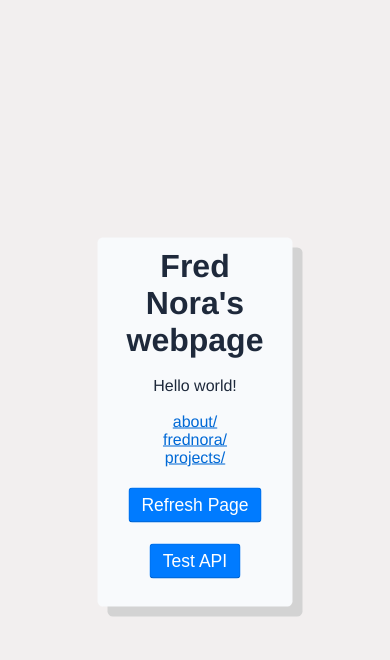
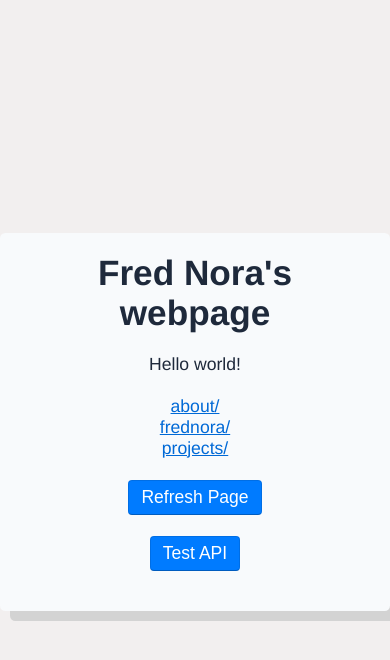
Before and after one commit to frednora/frednora.github.io, a PHP site: page /index.php in a window 390 px wide. Shown: the top 660 px of the page. Run offline with PHP 8.4, Linux system fonts and the light colour scheme.

Commit message:
frednora.php: area-modal and role implementation

```diff
--- a/frednora.php
+++ b/frednora.php
@@ -31,6 +31,13 @@
         border-radius: .33rem;
         padding: 10px;
         box-shadow: 10px 10px lightgray;
+    }
+    @media (max-width: 768px) {
+       .popup_container {
+       width: 90vw;
+       padding: 5vw;
+       font-size: 1.1em;
+       }
     }
 </style>
 
@@ -76,9 +83,11 @@
     ?>
 
         <!-- Button -->
-        <div class="gramado-container">
+        <div class="gramado-container" role="dialog" aria-modal="true">
             <br>
             <button
+                role="button"
+                aria-modal="Refresh Page"
                 class="gramado-button"
                 id="main-button"
                 onclick="frednoraReloadPage()">
@@ -90,6 +99,8 @@
         <div class="gramado-container">
             <br>
             <button
+                role="button"
+                aria-modal="Test API"
                 class="gramado-button"
                 id="main-button"
                 onclick="frednoraTestAPI()">
```
